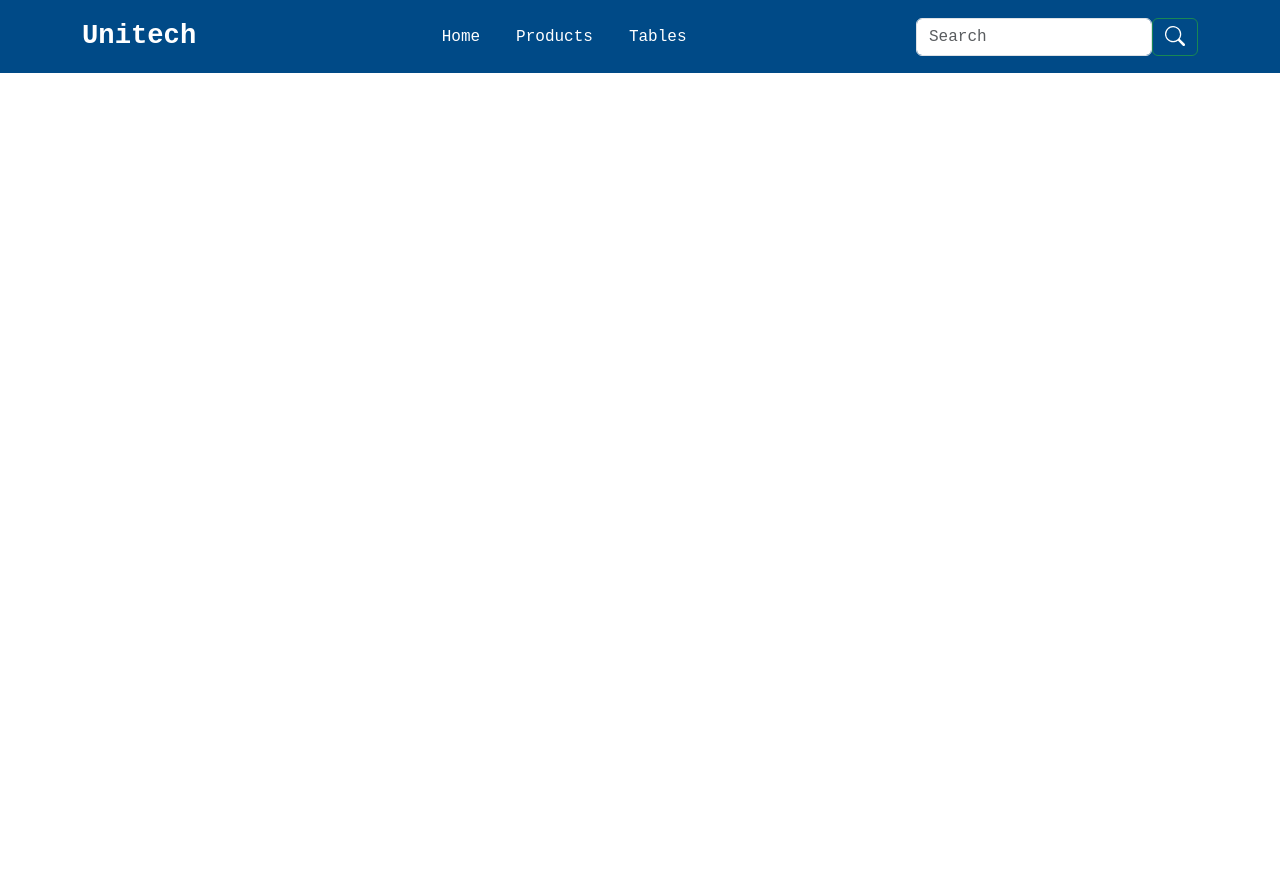
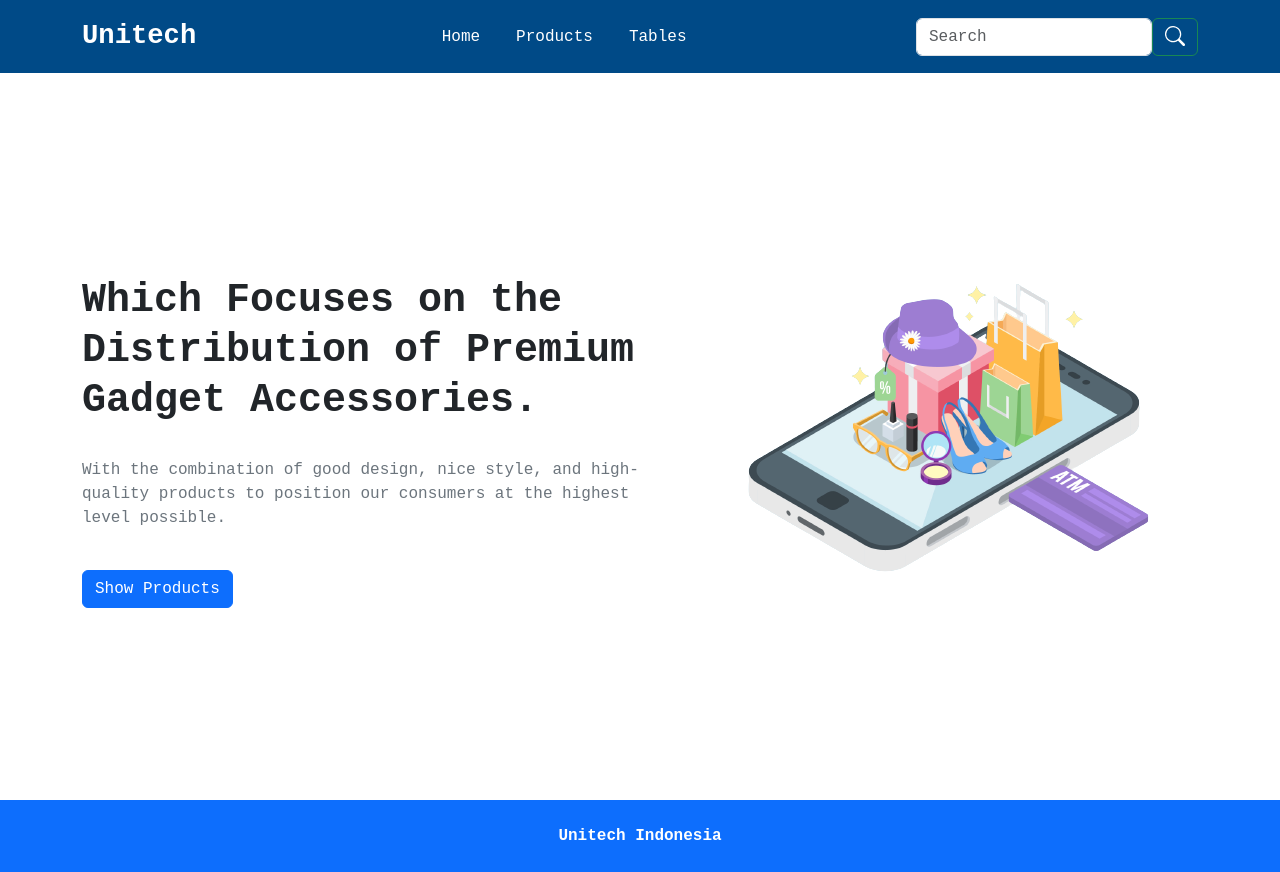
Before and after one commit to mochfarrel06/ecommerce-products, a React (Vite) app: page / in a window 1280 px wide. Before the commit the page ends 800 px from the top, so only its background shows below. Built offline with nearby package versions, Linux system fonts and the light colour scheme.

Commit message:
menambahkan halaman landing page

```diff
--- a/src/layouts/footer/index.jsx
+++ b/src/layouts/footer/index.jsx
@@ -1,7 +1,16 @@
 import React from "react";
+import {Col, Container, Row} from "react-bootstrap";
 
 const FooterComponent = () => {
-  return <div>FooterComponent</div>;
+  return (
+    <div className="bg-primary py-4">
+      <Container className="">
+        <Row className="text-center">
+          <Col className="text-white fw-semibold">Unitech Indonesia</Col>
+        </Row>
+      </Container>
+    </div>
+  );
 };
 
 export default FooterComponent;
--- a/src/pages/home/index.jsx
+++ b/src/pages/home/index.jsx
@@ -1,7 +1,34 @@
 import React from "react";
+import {Container, Row, Col, Button} from "react-bootstrap";
+import {Link} from "react-router-dom";
 
 const HomePage = () => {
-  return <div>HomePage</div>;
+  return (
+    <div className="home__page">
+      <Container>
+        <Row className="align-items-center justify-content-between">
+          <Col xs={2} md={6}>
+            <div className="d-flex flex-column gap-4 mb-4">
+              <h1 className="fs-1 fw-bolder lh-sm">
+                Which Focuses on the Distribution of Premium Gadget Accessories.
+              </h1>
+              <p className="fs-6 text-secondary">
+                With the combination of good design, nice style, and
+                high-quality products to position our consumers at the highest
+                level possible.
+              </p>
+            </div>
+            <Link to={"/products"}>
+              <Button>Show Products</Button>
+            </Link>
+          </Col>
+          <Col className="d-flex justify-content-end">
+            <img src="./landingpage.png" alt="Gambar Landing Page" />
+          </Col>
+        </Row>
+      </Container>
+    </div>
+  );
 };
 
 export default HomePage;
--- a/src/pages/products/index.jsx
+++ b/src/pages/products/index.jsx
@@ -6,7 +6,6 @@ import {StarFill, List, Grid} from "react-bootstrap-icons";
 import {Link, useLocation} from "react-router-dom";
 import {searchProducts} from "../../utils";
 import FilterSortForm from "./components/FilterSortForm";
-import ProductCard from "./components/ProductCard";
 
 // Komponen untuk halaman produk dengan fungsionalitas sorting, filtering, dan pagination.
 function ProductPage() {
@@ -160,7 +159,94 @@ function ProductPage() {
           icon2={<List size={12} color="#000" />}
           handleSortAndFilter={handleSortAndFilter}
         />
-        <ProductCard sortedProducts={sortedProducts} toggleView={toggleView} />
+        <Row className="overflow-hidden products-container">
+          {sortedProducts.map((datas, i) => (
+            <Col
+              key={i}
+              lg={toggleView ? 2 : 12}
+              md={toggleView ? 2 : 12}
+              sm={toggleView ? 12 : 12}
+              xs={12}
+              className="mb-3"
+            >
+              {toggleView ? (
+                <Card className="">
+                  <Card.Img variant="top" src={datas.primary_image.thumbnail} />
+                  <Card.Body>
+                    <Link to={`/products/${datas.product_id}`}>
+                      <Card.Text className="text-truncate">
+                        {datas.name}
+                      </Card.Text>
+                    </Link>
+                    <Card.Title>{datas.price.text_idr}</Card.Title>
+                    <div className="rating w-100 d-flex justify-content-between align-items-center">
+                      <div className="d-flex py-2 gap-1">
+                        <div className="d-flex gap-2 align-items-center">
+                          <StarFill size={14} color="#fed700" />
+                          <Card.Text>
+                            {datas.stats.averageRating
+                              ? datas.stats.averageRating
+                              : "0"}{" "}
+                            |
+                          </Card.Text>
+                        </div>
+                        <div>
+                          {datas.label_groups.map((labels, i) => {
+                            if (i >= 0 && i < 1) {
+                              return (
+                                <Card.Text key={i}>{labels.title}</Card.Text>
+                              );
+                            }
+                          })}
+                        </div>
+                      </div>
+                      <div>
+                        <Card.Text>Stock {datas.stock}</Card.Text>
+                      </div>
+                    </div>
+                  </Card.Body>
+                </Card>
+              ) : (
+                <Card>
+                  <Card.Header>{datas.name}</Card.Header>
+                  <Card.Body>
+                    <Link to={`/products/${datas.product_id}`}>
+                      <Card.Text className="text-truncate">
+                        {datas.name}
+                      </Card.Text>
+                    </Link>
+                    <Card.Title>{datas.price.text_idr}</Card.Title>
+                    <div className="rating w-100 d-flex justify-content-between align-items-center">
+                      <div className="d-flex py-2 gap-1">
+                        <div className="d-flex gap-2 align-items-center">
+                          <StarFill size={14} color="#fed700" />
+                          <Card.Text>
+                            {datas.stats.averageRating
+                              ? datas.stats.averageRating
+                              : "0"}{" "}
+                            |
+                          </Card.Text>
+                        </div>
+                        <div>
+                          {datas.label_groups.map((labels, i) => {
+                            if (i >= 0 && i < 1) {
+                              return (
+                                <Card.Text key={i}>{labels.title}</Card.Text>
+                              );
+                            }
+                          })}
+                        </div>
+                      </div>
+                      <div>
+                        <Card.Text>Stock {datas.stock}</Card.Text>
+                      </div>
+                    </div>
+                  </Card.Body>
+                </Card>
+              )}
+            </Col>
+          ))}
+        </Row>
         <Row className="mb-5 border px-4 py-2 justify-content-between">
           <Col className="d-flex align-items-center mb-2 mb-md-0">
             <Pagination>
--- a/src/styles/css/main.css
+++ b/src/styles/css/main.css
@@ -61,6 +61,12 @@ header {
   );
 }
 
+/* HomePage */
+.home__page {
+  min-height: 100vh;
+  padding-top: 12rem;
+}
+
 /* Product App */
 .products-app,
 .details-app {
--- a/src/utils/index.js
+++ b/src/utils/index.js
@@ -30,3 +30,5 @@ export const searchProducts = (products, keyword) => {
     product.name.toLowerCase().includes(lowercaseKeyword)
   );
 };
+
+// Untuk memberikan landing page
```
Also changed, not shown: src/layouts/navbar/index.jsx (+0 -29 lines), public/landingpage.png (added).
